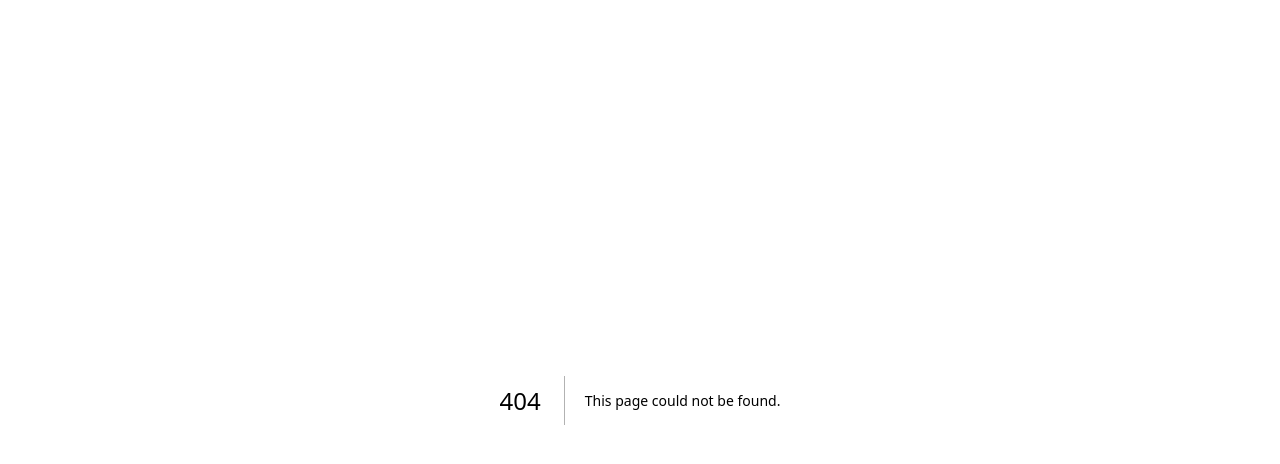
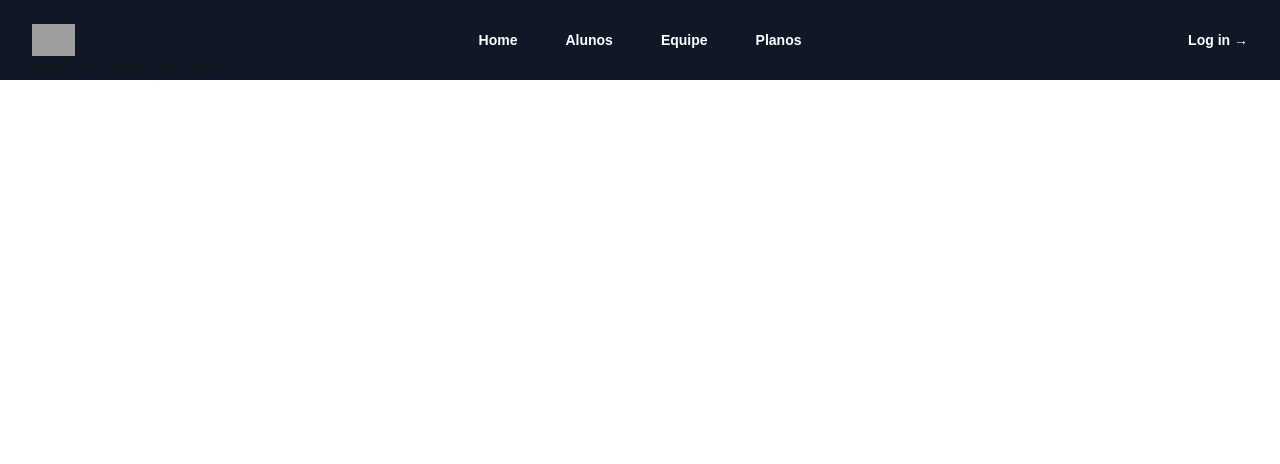
Before and after one commit to academia1-0/frontacademia, a Next.js app: page /alunos in a window 1280 px wide. Before the commit this address had no page. Shown: the top 464 px of the page. Built offline with nearby package versions, Linux system fonts and the light colour scheme; grey boxes are pictures that could not be loaded.

Commit message:
Atualiza versao area cadastro de alunos

```diff
--- a/src/components/header/index.jsx
+++ b/src/components/header/index.jsx
@@ -6,7 +6,7 @@ import { Bars3Icon, XMarkIcon } from '@heroicons/react/24/outline'
 
 const navigation = [
     { name: 'Home', href: '/' },
-    { name: 'Alunos', href: '#' },
+    { name: 'Alunos', href: '/alunos' },
     { name: 'Equipe', href: '/equipe' },
     { name: 'Planos', href: '#' },
     // { name: 'Anotações', href: '#' },
--- /dev/null
+++ b/src/pages/alunos/index.jsx
@@ -0,0 +1,14 @@
+import Style from '../../app/globals.css'
+import HEADER from '../../components/header/index'
+
+export default function Alunos(){
+    return(
+        <div className="bg-gray-900">
+            <HEADER/>
+            <div className="relative isolate px-6 pt-14 lg:px-8">
+            <h1>Área de cadastro de Alunos</h1>
+            </div>
+
+        </div>
+    )
+}
```
